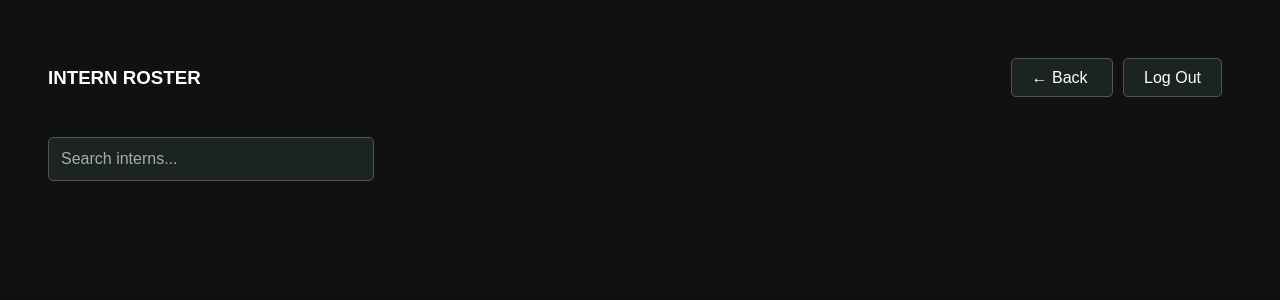
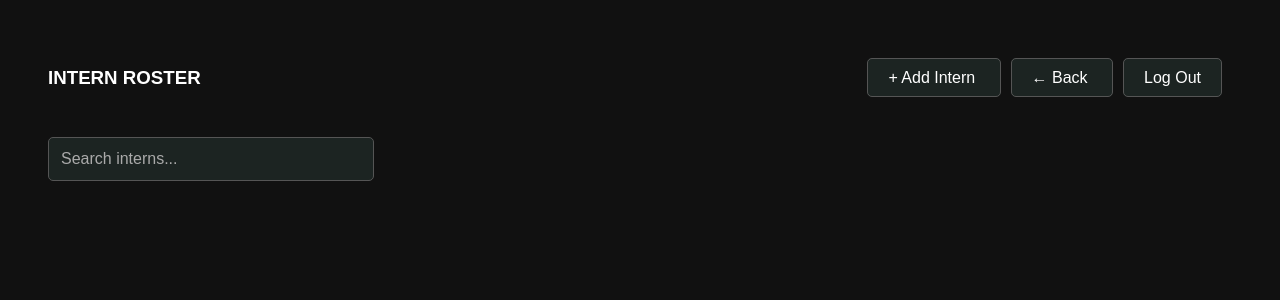
Before and after one commit to SasuF/TASKTRAC, a Flask app: page /intern-roster in a window 1280 px wide. Shown: the top 300 px of the page. Run offline with Flask 3, Linux system fonts and the light colour scheme; a user stored in the database is signed in; data that the repository does not hold is empty; some libraries are stand-ins or nearby versions.

Commit message:
modified something

```diff
--- a/templates/intern-roster.html
+++ b/templates/intern-roster.html
@@ -183,6 +183,10 @@ button, .button {
     <h3>INTERN ROSTER</h3>
 
     <div>
+        <a class="button" href="{{ url_for('create_account') }}">
+            + Add Intern
+        </a>
+
         <a class="button" href="/logout">
             ← Back
         </a>
```
